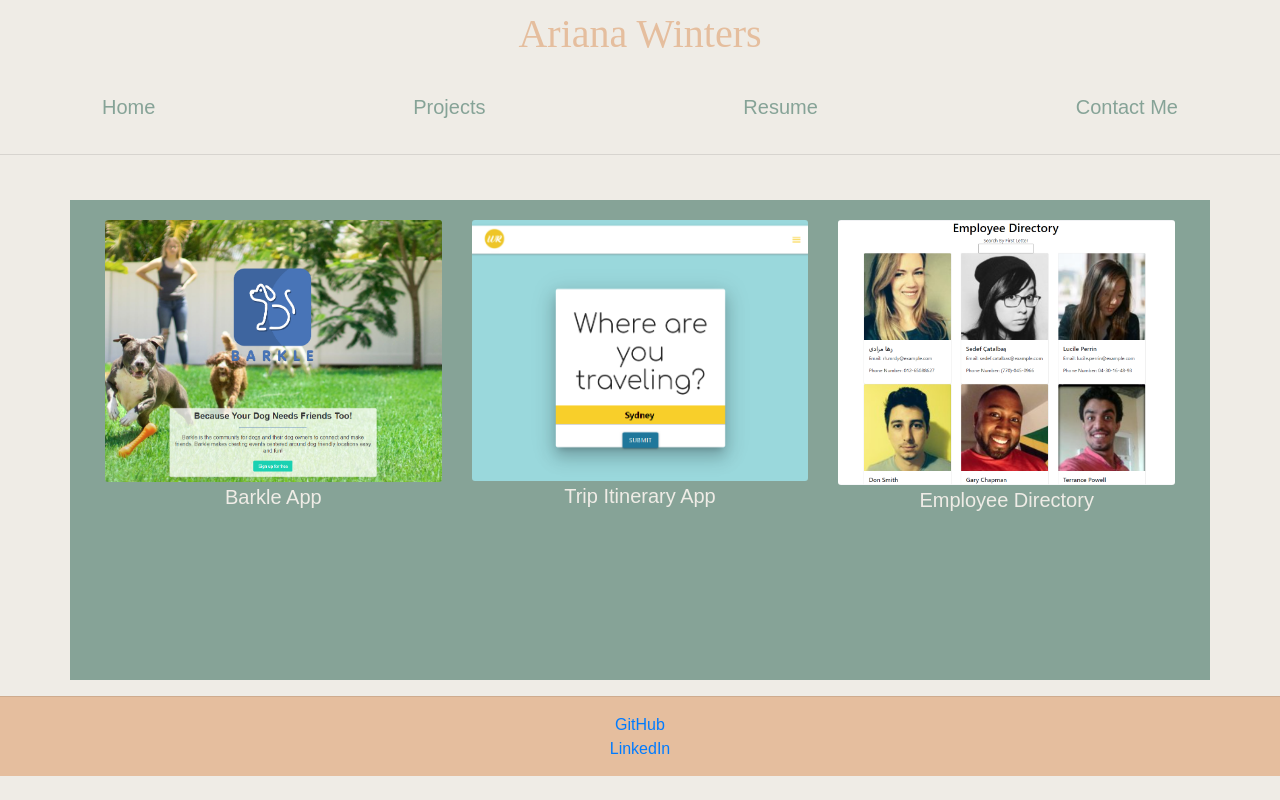
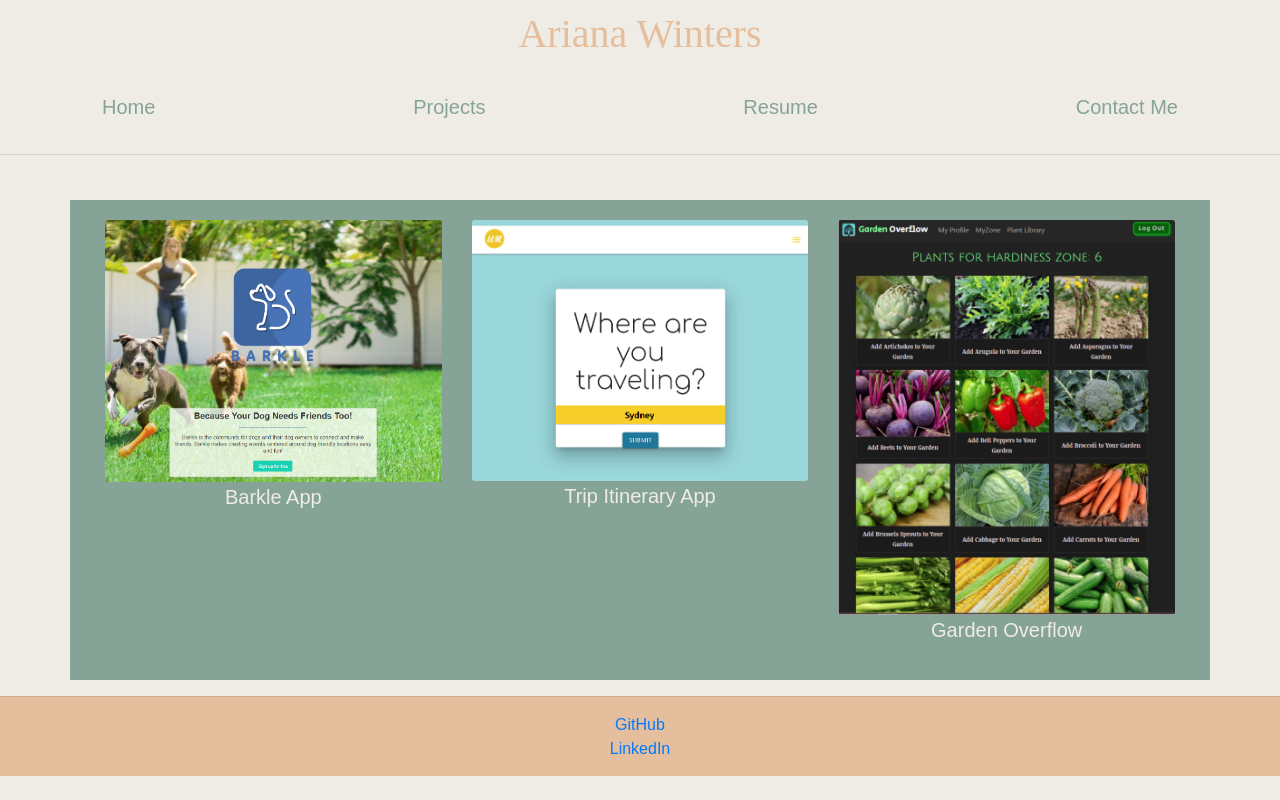
Before and after one commit to arianaw15/React-Portfolio, a React (Create React App) app: page /Projects in a window 1280 px wide. Built offline with nearby package versions, Linux system fonts and the light colour scheme; a web font is replaced by a local one.

Commit message:
Updated Resume and Portfolio page with up to date information

```diff
--- a/src/components/Projects/Projects.js
+++ b/src/components/Projects/Projects.js
@@ -2,7 +2,8 @@ import React from 'react';
 import {Card, Button, Container, Col, Row} from 'react-bootstrap';
 import barkle from './barkle-logo.png';
 import trip from './trip-itinerary.PNG';
-import employee from './employee-directory.PNG'
+import garden from './garden-overflow.PNG'
+
 import "./index.css";
 
 
@@ -12,7 +13,7 @@ function Projects() {
   <Row className="row" md={3}>
     <Col sm><a href="https://barkle.herokuapp.com/" target="_blank"><img className= "card-img" src={barkle}/></a>Barkle App</Col>
     <Col sm><a href="https://arianaw15.github.io/Trip-Itinerary/" target="_blank"><img className= "card-img" src={trip} /></a>Trip Itinerary App</Col>
-    <Col sm><a href="https://employeegrid.herokuapp.com/" target="_blank"><img className= "card-img" src={employee} /></a>Employee Directory</Col>
+    <Col sm><a href="https://garden-overflow.herokuapp.com/" target="_blank"><img className= "card-img" src={garden} /></a>Garden Overflow</Col>
   </Row>
   </Container>
     )
--- a/src/components/Resume/Resume.js
+++ b/src/components/Resume/Resume.js
@@ -1,5 +1,5 @@
 import React from 'react'
-import resume from './Resume-Updated.pdf'
+import resume from './Ariana-Winters-Resume.pdf'
 import './index.css'
 
 function Resume() {
```
Also changed, not shown: src/components/Projects/garden-overflow.PNG (added), 1 other file (tests, documents, lock files or other folders).
